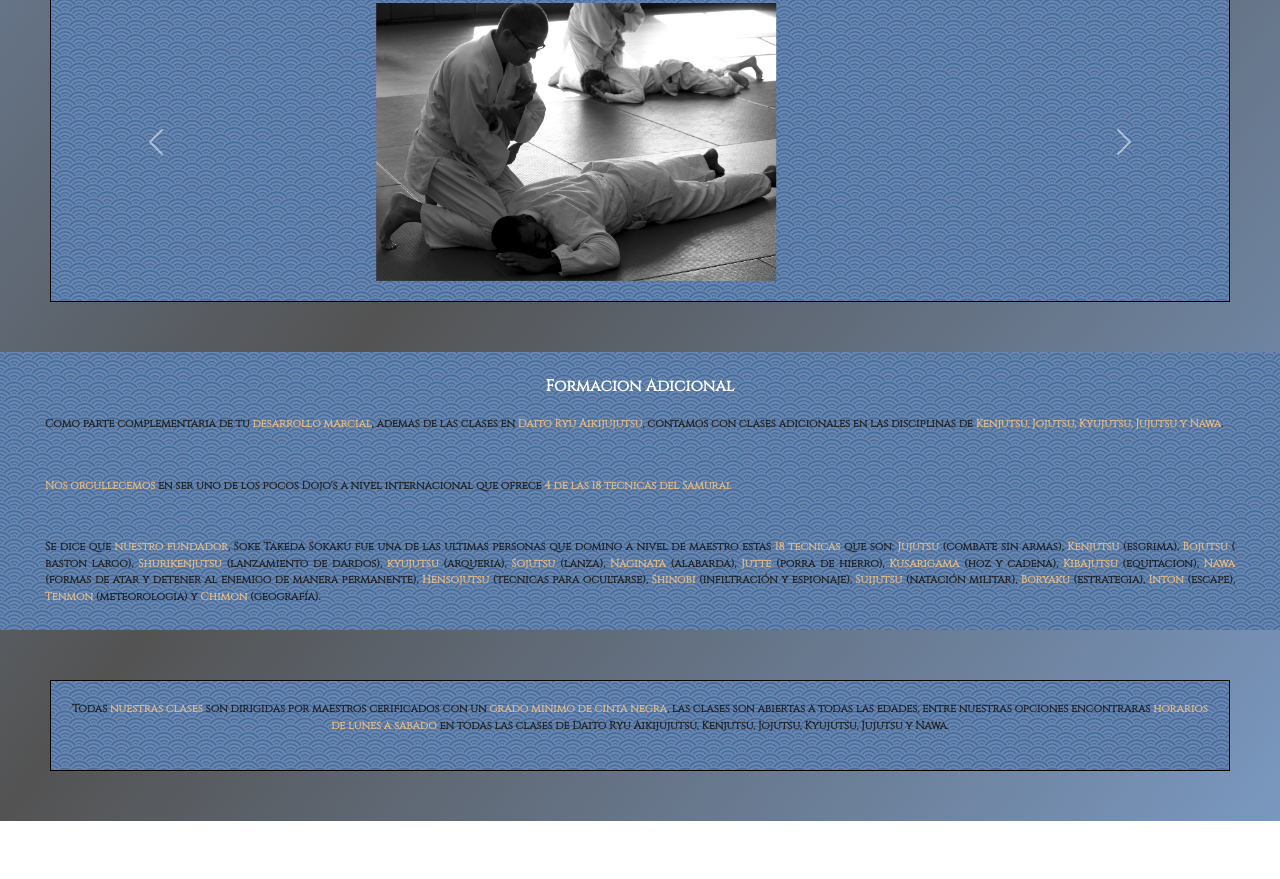
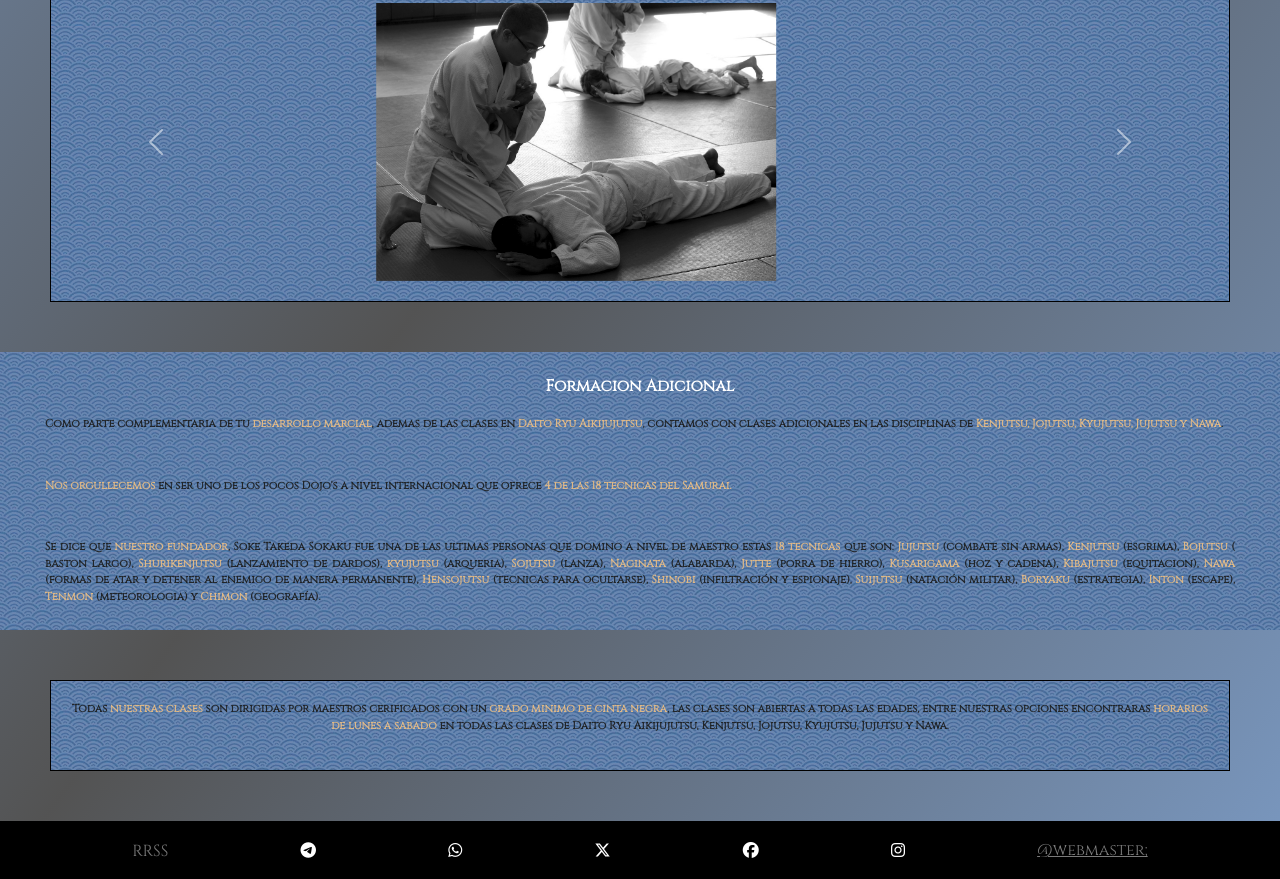
Before and after one commit to IvanGonzalezV/Final_DesWeb, a website: page html/nosotros.html in a window 1280 px wide. Shown: the part 873-1752 px from the top of the page. Before the commit the page ends 1694 px from the top, so only its background shows below. Drawn offline with nearby package versions, Linux system fonts and the light colour scheme.

Commit message:
us_done :fire:

```diff
--- a/html/nosotros.html
+++ b/html/nosotros.html
@@ -126,9 +126,23 @@
             </div>
           </section>
 
-        </main>
+          </main>
 
-        <footer></footer>
+          <footer>
+            <section id="footr">
+                <div class="footrh">
+                    <p>RRSS</p>
+                    <i class="fa-brands fa-telegram pop-element" style="color: #ffffff;"></i>
+                    <i class="fa-brands fa-whatsapp pop-element" style="color: #ffffff;"></i>
+                    <i class="fa-brands fa-x-twitter pop-element" style="color: #ffffff;"></i>
+                    <i class="fa-brands fa-facebook pop-element" style="color: #ffffff;"></i>
+                    <i class="fa-brands fa-instagram pop-element" style="color: #ffffff;"></i>
+                    <div>
+                    <a href="#">@webmaster;</a>
+                    </div>
+                </div>
+            </section>
+        </footer>
 
         <script src="/js/bootstrap.js"></script>
 </body>
```
Also changed, not shown: index.html (+2 -2 lines), SCSS/estilos.scss (line endings or trailing spaces).
